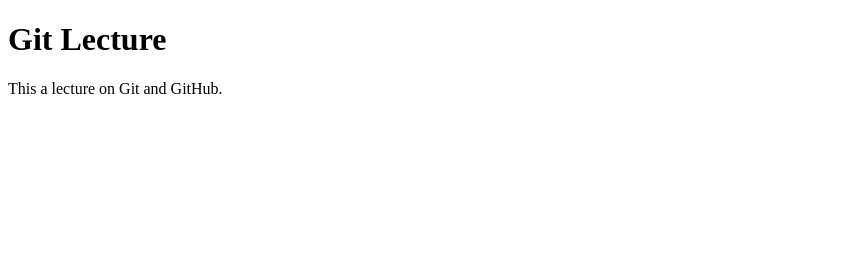
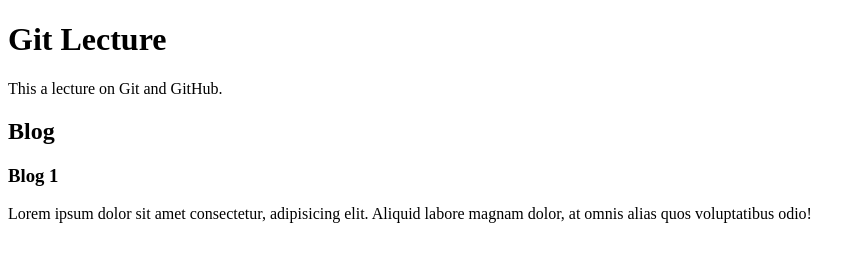
Before and after one commit to arib10/geegstack-class, a plain HTML site: page index.html in a window 1280 px wide. Shown: the whole page, without its empty margins (0-865 px from the left). Drawn offline with Linux system fonts and the light colour scheme.

Commit message:
Blo section added

```diff
--- a/index.html
+++ b/index.html
@@ -8,5 +8,13 @@
 <body>
     <h1>Git Lecture</h1>
     <p>This a lecture on Git and GitHub.</p>
+
+    <section>
+        <h2>Blog</h2>
+        <article>
+            <h3>Blog 1</h3>
+            <p>Lorem ipsum dolor sit amet consectetur, adipisicing elit. Aliquid labore magnam dolor, at omnis alias quos voluptatibus odio!</p>
+        </article>
+    </section>
 </body>
 </html>
```
